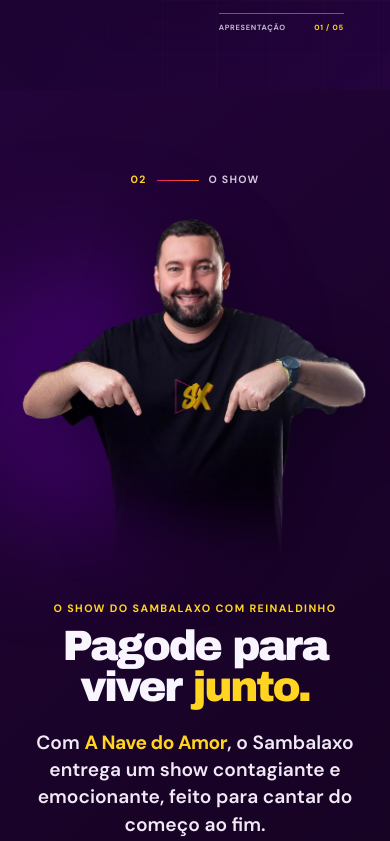
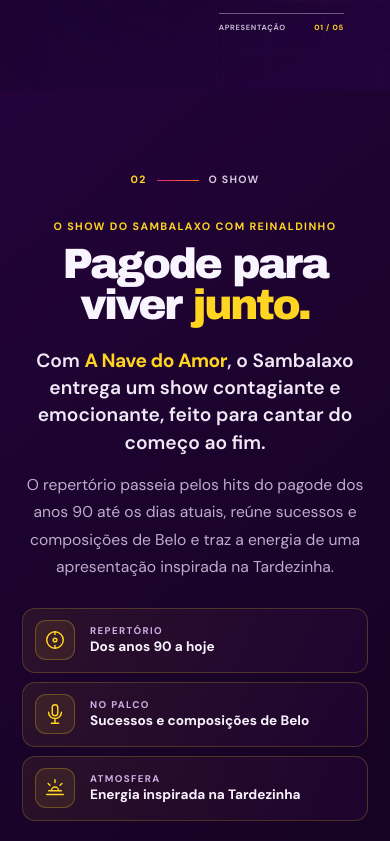
Before and after one commit to zenyxcore/sambalaxo-presskit, a plain HTML site: page index.html in a window 390 px wide. Shown: the part 972-1813 px from the top of the page. Drawn offline with Linux system fonts and the light colour scheme.

Commit message:
Restore portrait after show content on mobile

```diff
--- a/styles.css
+++ b/styles.css
@@ -384,10 +384,13 @@
   .hero-index { right: 7%; bottom: -5px; width: 125px; }
   .scroll-cue { display: none; }
   .artist, .identity, .rider { padding: 82px 22px 80px; text-align: center; }
+  .artist { padding-bottom: 38px; }
+  .identity { padding-top: 64px; }
   .section-kicker, .artist-copy .eyebrow, .identity-copy .eyebrow, .rider-copy .eyebrow { justify-content: center; }
   .section-kicker { margin-bottom: 30px; }
   .artist-layout { gap: 20px; }
   .identity-layout, .rider-layout { gap: 35px; }
+  .artist-copy { order: -1; }
   .artist-copy .eyebrow { margin-bottom: 10px; }
   .artist-copy, .identity-copy, .rider-copy { max-width: 540px; margin: 0 auto; }
   .artist h2, .identity h2, .rider h2 { font-size: clamp(2.65rem, 10.8vw, 4.9rem); }
```
